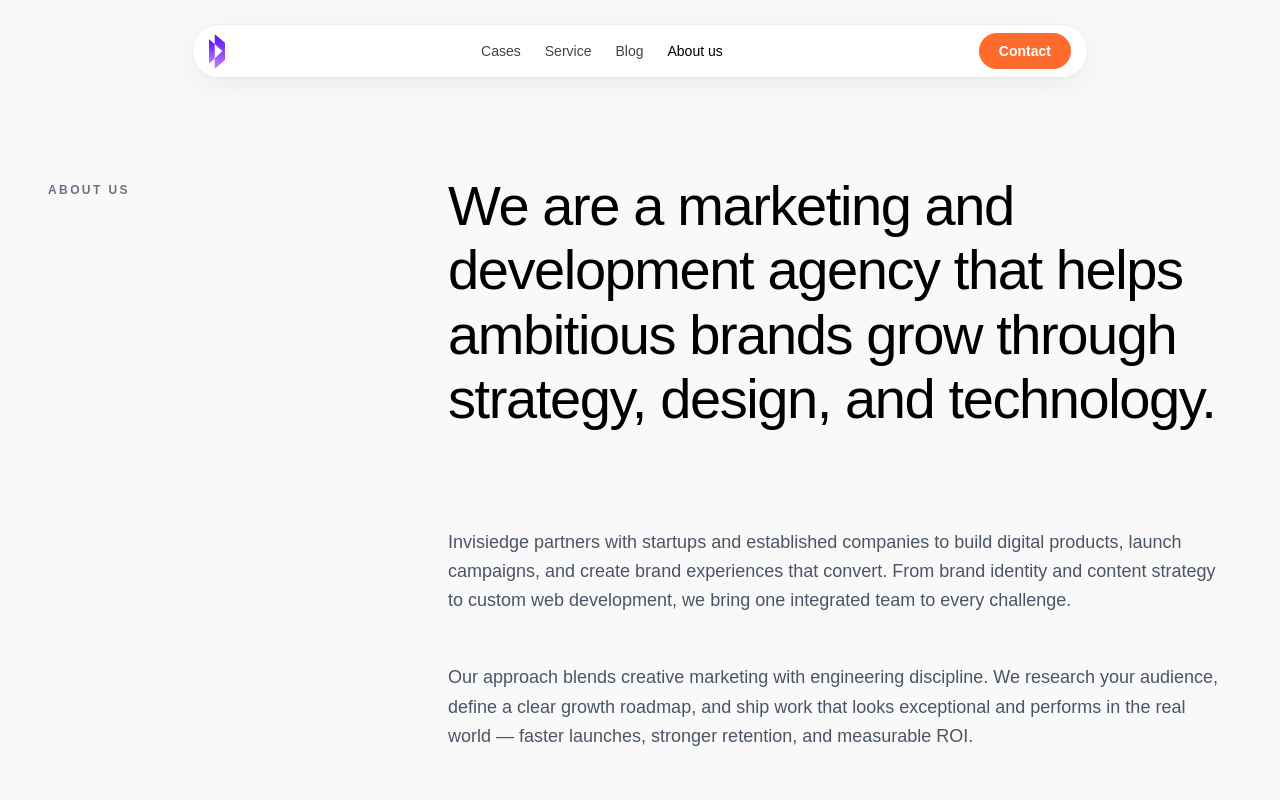
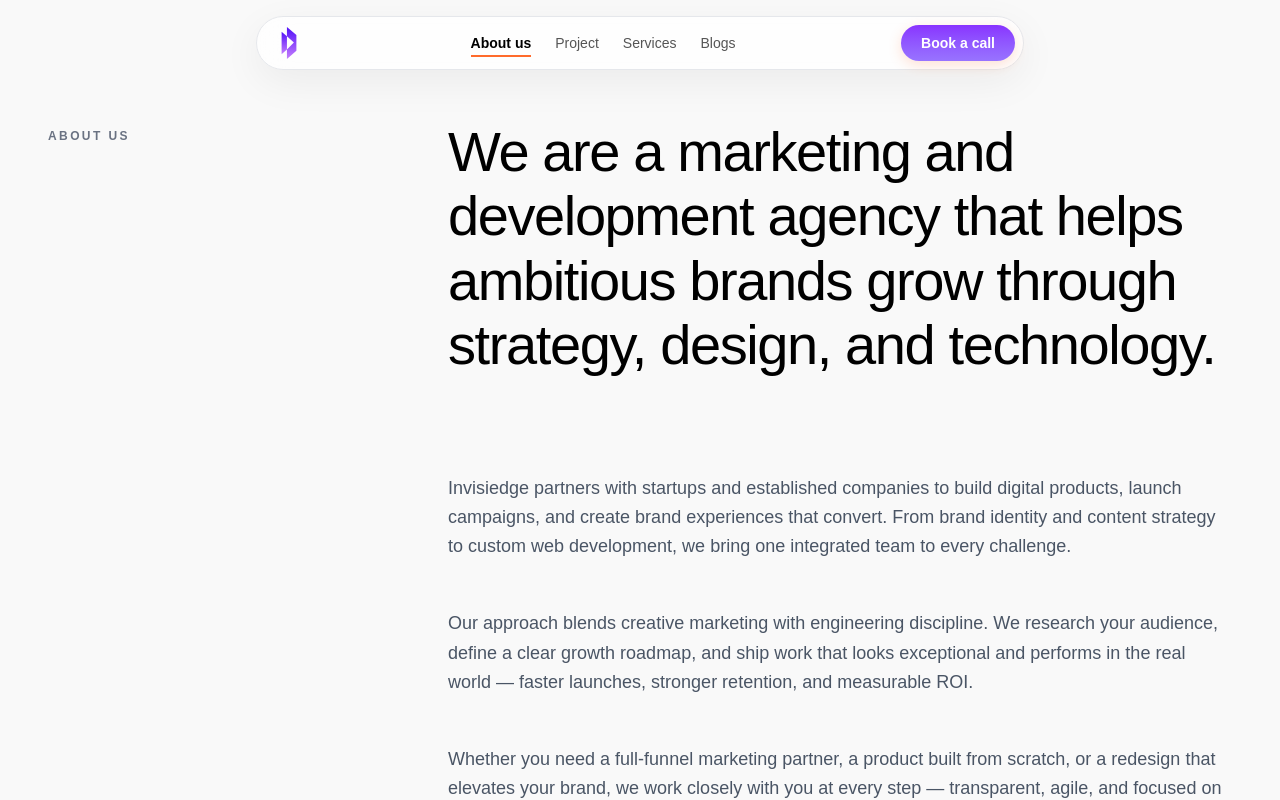
Before and after one commit to Aryan-205/BrutanixStudio, a Next.js app: page /about in a window 1280 px wide. Shown: the top 800 px of the page. Built offline with nearby package versions, Linux system fonts and the light colour scheme.

Commit message:
added the footer section

```diff
--- a/app/about/page.tsx
+++ b/app/about/page.tsx
@@ -2,6 +2,7 @@ import type { Metadata } from "next";
 import Navbar from "@/components/Navbar";
 import AboutPageIntro from "@/components/Landingpage/AboutPageIntro";
 import WorkSection from "@/components/Landingpage/WorkSection";
+import FAQSection from "@/components/Landingpage/FAQ";
 import FooterSection from "@/components/Landingpage/FooterSection";
 import { MotionProvider } from "../MotionProvider";
 
@@ -14,18 +15,21 @@ export const metadata: Metadata = {
 export default function AboutPage() {
   return (
     <MotionProvider>
-      <div className="min-h-screen w-full overflow-x-clip bg-[#F9F9F9]">
+      <div className="relative z-10 min-h-screen w-full overflow-x-clip bg-[#F9F9F9] shadow-[0_20px_50px_rgba(0,0,0,0.15)] pb-10">
         <header className="px-4 pt-5 md:px-8 md:pt-6">
           <Navbar />
         </header>
 
         <AboutPageIntro />
         <WorkSection />
+        <FAQSection />
+      </div>
 
-        {/* <section id="contact" className="scroll-mt-6">
-          <FooterSection />
-        </section> */}
-      </div>
+      {/* Spacer to scroll and reveal the fixed footer behind it */}
+      <div className="h-[480px] w-full pointer-events-none" />
+
+      {/* Sticky Scroll-Reveal Footer */}
+      <FooterSection />
     </MotionProvider>
   );
 }
--- a/components/Landingpage/FooterSection.tsx
+++ b/components/Landingpage/FooterSection.tsx
@@ -1,36 +1,128 @@
-import Image from "next/image";
+import React from "react";
+import Link from "next/link";
+import { ArrowRight, ArrowUpRight } from "lucide-react";
 
 export default function FooterSection() {
   return (
-    <footer className="w-full">
-      <div className="relative h-[clamp(280px,42vw,540px)] overflow-hidden">
-        <div className="absolute inset-0" aria-hidden>
-          <Image
-            src="/footer-bg.png"
-            alt=""
-            fill
-            sizes="100vw"
-            className="scale-[1.15] object-cover blur-[10px] saturate-125"
-          />
-          <div className="absolute inset-0 bg-[#6d28d9]/50" />
-          <div className="absolute inset-0 bg-linear-to-b from-[#7c3aed]/30 via-[#6d28d9]/45 to-[#4c1d95]/65" />
+    <footer className="fixed bottom-0 left-0 w-full h-[480px] z-0 bg-[#d2d6dc] text-black flex items-center select-none font-sans">
+      <div className="max-w-7xl mx-auto w-full px-6 md:px-12 grid grid-cols-1 md:grid-cols-12 gap-8 relative py-8 md:py-12">
+        {/* Decorative Floating Circle */}
+        <div className="absolute left-[42%] top-1/2 -translate-y-1/2 w-2.5 h-2.5 rounded-full bg-[#3b82f6] hidden md:block" />
+
+        {/* Left Column (Span 5 cols) */}
+        <div className="md:col-span-5 flex flex-col justify-between h-full min-h-[300px]">
+          <div>
+            <h2 className="text-4xl md:text-5xl lg:text-[3.5rem] font-bold tracking-tight leading-[1.05] text-black mb-4">
+              We would love to hear from you.
+            </h2>
+            <p className="text-sm text-neutral-600 max-w-sm mb-6 leading-relaxed">
+              Feel free to reach out if you want to collaborate with us, or simply have a chat
+            </p>
+            <Link
+              href="/about#contact"
+              className="inline-flex items-center gap-2 bg-white text-black px-6 py-3 rounded-full font-medium transition-all duration-300 hover:scale-105 shadow-sm hover:shadow-md text-sm border border-neutral-300 w-fit"
+            >
+              Become a Client
+              <ArrowRight className="h-4 w-4" strokeWidth={2} />
+            </Link>
+          </div>
+
+          <div className="mt-6 md:mt-0">
+            <p className="text-xs text-neutral-500 mb-1">
+              Don’t like the forms? Drop us a line via email.
+            </p>
+            <a
+              href="mailto:info@awsmd.com"
+              className="text-sm font-bold underline hover:text-neutral-700 transition-colors"
+            >
+              info@awsmd.com
+            </a>
+
+            {/* Dribbble Select Badge */}
+            <div className="mt-4 flex flex-col border border-neutral-400 bg-black text-white p-2.5 rounded-md w-fit shadow-lg">
+              <span className="text-[6.5px] uppercase tracking-[0.25em] text-neutral-400 font-bold text-center block mb-1">
+                TOP WEB DESIGN COMPANY
+              </span>
+              <div className="flex items-center justify-center gap-1.5 leading-none">
+                <span className="font-serif italic font-extrabold text-[15px] tracking-tight lowercase">
+                  dribbble
+                </span>
+                <span className="text-[7.5px] font-black uppercase tracking-wider text-black bg-white px-1.5 py-0.5 rounded-[2px] inline-block">
+                  SELECT
+                </span>
+              </div>
+            </div>
+          </div>
         </div>
 
-        <div className="relative z-10 flex h-full flex-col items-center justify-between px-4 pt-6 sm:pt-8 md:pt-10">
-          <h2
-            className="w-full select-none text-center text-[clamp(3.5rem,13.5vw,11.5rem)] font-bold uppercase leading-[0.82] tracking-[-0.035em] text-white"
-            aria-label="InvisiEdge"
-          >
-            INVISIEDGE
-          </h2>
+        {/* Spacing Column (Span 1 col) */}
+        <div className="hidden md:block md:col-span-1" />
 
-          <p className="pb-7 text-sm font-normal lowercase tracking-wide text-white sm:pb-9 sm:text-[15px]">
-            www.invisiedge.com
-          </p>
+        {/* Contact us Column (Span 2 cols) */}
+        <div className="md:col-span-2 flex flex-col gap-6 md:pt-4">
+          <div>
+            <h4 className="text-sm font-bold uppercase tracking-wider text-black mb-3">
+              Contact us
+            </h4>
+            <p className="text-xs text-neutral-500 mb-1">Our Email</p>
+            <a
+              href="mailto:info@awsmd.com"
+              className="text-sm font-bold underline hover:text-neutral-700 block mb-4"
+            >
+              info@awsmd.com
+            </a>
+          </div>
+          <div>
+            <p className="text-xs text-neutral-600 max-w-[200px] leading-relaxed">
+              San Francisco, CA 2 Embarcadero Center, 8 floor, 94111
+            </p>
+          </div>
+        </div>
+
+        {/* Follow us Column (Span 2 cols) */}
+        <div className="md:col-span-2 md:pt-4">
+          <h4 className="text-sm font-bold uppercase tracking-wider text-black mb-3">
+            Follow us
+          </h4>
+          <ul className="flex flex-col gap-2.5">
+            {[
+              { name: "dribbble", url: "https://dribbble.com" },
+              { name: "linkedin", url: "https://linkedin.com" },
+              { name: "clutch", url: "https://clutch.co" },
+              { name: "instagram", url: "https://instagram.com" },
+              { name: "behance", url: "https://behance.net" },
+            ].map((link) => (
+              <li key={link.name}>
+                <a
+                  href={link.url}
+                  target="_blank"
+                  rel="noopener noreferrer"
+                  className="inline-flex items-center gap-1 text-sm text-neutral-700 hover:text-black transition-colors"
+                >
+                  {link.name}
+                  <ArrowUpRight className="h-3 w-3 text-neutral-400" />
+                </a>
+              </li>
+            ))}
+          </ul>
+        </div>
+
+        {/* Services Column (Span 2 cols) */}
+        <div className="md:col-span-2 md:pt-4">
+          <h4 className="text-sm font-bold uppercase tracking-wider text-black mb-3">
+            Services
+          </h4>
+          <ul className="flex flex-col gap-2 text-sm text-neutral-600">
+            <li>Mobile development</li>
+            <li>Web development</li>
+            <li>Solid design solutions</li>
+            <li>About</li>
+            <li>Development</li>
+            <li>Blog</li>
+            <li>Reviews</li>
+          </ul>
         </div>
       </div>
-
-      <div className="h-3 bg-[#111111] sm:h-4" aria-hidden />
     </footer>
   );
 }
--- a/components/Landingpage/SolutionsSection.tsx
+++ b/components/Landingpage/SolutionsSection.tsx
@@ -1,9 +1,9 @@
 "use client";
 
-import React from "react";
+import React, { useRef } from "react";
 import Image from "next/image";
 import { ArrowRight } from "lucide-react";
-import { useReducedMotion } from "motion/react";
+import { useReducedMotion, motion, useScroll, useTransform } from "motion/react";
 
 const solutions = [
   {
@@ -49,12 +49,43 @@ function SolutionCard({
   description,
   image,
   id,
-}: (typeof solutions)[number]) {
+  index,
+}: (typeof solutions)[number] & { index: number }) {
+  const cardRef = useRef<HTMLDivElement>(null);
+  const reduce = useReducedMotion();
+
+  const { scrollYProgress } = useScroll({
+    target: cardRef,
+    offset: ["start end", "center center"],
+  });
+
+  const isEvenIndex = index % 2 === 1;
+  const initialX = isEvenIndex
+    ? (index === 1 ? 150 : 200)
+    : (index === 0 ? -150 : -200);
+  const initialRotate = isEvenIndex
+    ? (index === 1 ? 8 : 12)
+    : (index === 0 ? -8 : -12);
+
+  const finalY = id % 2 === 0 ? 40 : -40;
+  const initialY = finalY + (isEvenIndex ? 120 : 80);
+
+  const xVal = useTransform(scrollYProgress, [0, 1], [reduce ? 0 : initialX, 0]);
+  const yVal = useTransform(scrollYProgress, [0, 1], [reduce ? finalY : initialY, finalY]);
+  const rotateVal = useTransform(scrollYProgress, [0, 1], [reduce ? 0 : initialRotate, 0]);
+  const opacityVal = useTransform(scrollYProgress, [0, 0.75], [0, 1]);
+
   return (
-    <article
-      className={`"group relative w-[min(82vw,22rem)] shrink-0 sm:w-88 md:w-[24rem] lg:w-104 shadow-lg border border-gray-200 rounded-lg p-2 cursor-pointer ${id % 2 == 0 ? "translate-y-10" : "-translate-y-10"}`}
+    <motion.article
+      ref={cardRef}
+      style={{
+        x: xVal,
+        y: yVal,
+        rotate: rotateVal,
+        opacity: opacityVal,
+      }}
+      className="group relative w-[min(82vw,22rem)] shrink-0 sm:w-88 md:w-[24rem] lg:w-104 shadow-lg border border-gray-200 rounded-lg p-2 cursor-pointer bg-white"
     >
-
       <div className="relative z-10">
         <div className="relative mb-5 aspect-4/3 overflow-hidden rounded-sm bg-white">
           <Image
@@ -66,11 +97,9 @@ function SolutionCard({
           />
         </div>
 
-
         <p className="mb-2 text-sm text-[#5c5c5c]">Solutions</p>
 
         <div className="mb-3 flex items-center justify-start gap-4">
-
           <h3 className="text-xl font-semibold tracking-tight text-[#1a1a1a] md:text-[1.35rem]">
             {title}
           </h3>
@@ -87,19 +116,21 @@ function SolutionCard({
           {description}
         </p>
       </div>
-    </article>
+    </motion.article>
   );
 }
 
 const SolutionsSection = () => {
-
   return (
-    <section className="overflow-hidden bg-[#F9F9F9] font-sans">
-      <div
-        className="w-full h-full flex items-center justify-center">
+    <section id="services" className="overflow-hidden bg-[#F9F9F9] font-sans">
+      <div className="w-full h-full flex items-center justify-center">
         <div className="grid grid-cols-1 md:grid-cols-2 w-max gap-12 px-6 py-24 md:gap-10 md:px-12">
           {solutions.map((solution, index) => (
-            <SolutionCard key={`${solution.number}-${index}`} {...solution} />
+            <SolutionCard
+              key={`${solution.number}-${index}`}
+              index={index}
+              {...solution}
+            />
           ))}
         </div>
       </div>
--- a/components/Navbar.tsx
+++ b/components/Navbar.tsx
@@ -1,5 +1,6 @@
 "use client";
 
+import React from "react";
 import Link from "next/link";
 import { usePathname } from "next/navigation";
 import { motion, useReducedMotion } from "motion/react";
@@ -19,43 +20,60 @@ export default function Navbar({ animated = false }: NavbarProps) {
   const sectionHref = (id: string) => (isHome ? `#${id}` : `/#${id}`);
 
   const linkClass = (active: boolean) =>
-    active ? "text-black" : "text-[#444] hover:text-black";
+    `relative py-1 text-sm font-medium transition-colors duration-300 ${
+      active
+        ? "text-black font-semibold"
+        : "text-[#555] hover:text-black"
+    }`;
+
+  const navLinks = [
+    { label: "About us", href: "/about", active: isAbout },
+    { label: "Project", href: sectionHref("work"), active: false },
+    { label: "Services", href: sectionHref("services"), active: false },
+    { label: "Blogs", href: sectionHref("work"), active: false },
+  ];
 
   return (
     <motion.nav
-      className="relative z-50 mx-auto flex w-full max-w-4xl items-center justify-between gap-4 rounded-full border border-[#ececec] bg-white/90 px-3 py-2 shadow-[0_8px_30px_rgba(0,0,0,0.06)] backdrop-blur-md md:px-4"
-      initial={animated && !reduce ? { opacity: 0, y: -16 } : false}
-      animate={{ opacity: 1, y: 0 }}
-      transition={{ duration: 0.55, ease: easePremium }}
+      className="absolute top-4 left-1/2 max-w-3xl w-full z-50 flex items-center justify-between gap-4 rounded-full border border-gray-200 bg-white/75 px-2 py-2 shadow-[0_12px_40px_rgba(0,0,0,0.06)] backdrop-blur-lg md:px-2"
+      initial={animated && !reduce ? { opacity: 0, y: -24, x: "-50%" } : { x: "-50%" }}
+      animate={{ opacity: 1, y: 0, x: "-50%" }}
+      transition={{ duration: 0.6, ease: easePremium }}
     >
       <Link
         href="/"
-        className="flex h-4 w-4 items-center gap-2"
+        className="flex h-8 w-8 ml-2 shrink-0 items-center justify-center transition-transform duration-300 hover:scale-105"
         aria-label="Home"
       >
-        <BrandLogo />
+        <div className="w-full h-full [&_svg]:w-full [&_svg]:h-full flex items-center justify-center">
+          <BrandLogo />
+        </div>
       </Link>
 
-      <div className="hidden items-center gap-6 text-sm font-medium md:flex">
-        <Link href={sectionHref("work")} className={linkClass(false)}>
-          Cases
-        </Link>
-        <Link href={sectionHref("hero")} className={linkClass(false)}>
-          Service
-        </Link>
-        <Link href={sectionHref("work")} className={linkClass(false)}>
-          Blog
-        </Link>
-        <Link href="/about" className={linkClass(isAbout)}>
-          About us
-        </Link>
+      <div className="hidden items-center gap-6 md:flex">
+        {navLinks.map((link) => (
+          <Link
+            key={link.label}
+            href={link.href}
+            className={linkClass(link.active)}
+          >
+            {link.label}
+            {link.active && (
+              <motion.span
+                layoutId="nav-underline"
+                className="absolute bottom-0 left-0 h-[2px] w-full bg-[#ff6b2c]"
+                transition={{ type: "spring", stiffness: 380, damping: 30 }}
+              />
+            )}
+          </Link>
+        ))}
       </div>
 
       <Link
-        href={isAbout ? "#contact" : sectionHref("about")}
-        className="rounded-full bg-[#ff6b2c] px-4 py-2 text-sm font-semibold text-white transition-colors hover:bg-[#f35f1f] md:px-5"
+        href={isAbout ? "#contact" : "/about#contact"}
+        className="rounded-full bg-linear-to-b from-[#8932ff] to-[#9873ff] px-5 py-2 text-sm font-semibold text-white shadow-[0_4px_14px_rgba(255,107,44,0.2)] transition-all duration-300 hover:bg-[#f35f1f] hover:shadow-[0_6px_20px_rgba(255,107,44,0.35)] hover:scale-[1.03] active:scale-95"
       >
-        Contact
+        Book a call
       </Link>
     </motion.nav>
   );
```
Also changed, not shown: app/page.tsx (+10 -5 lines), components/Landingpage/HeroSection.tsx (+12 -10 lines).
